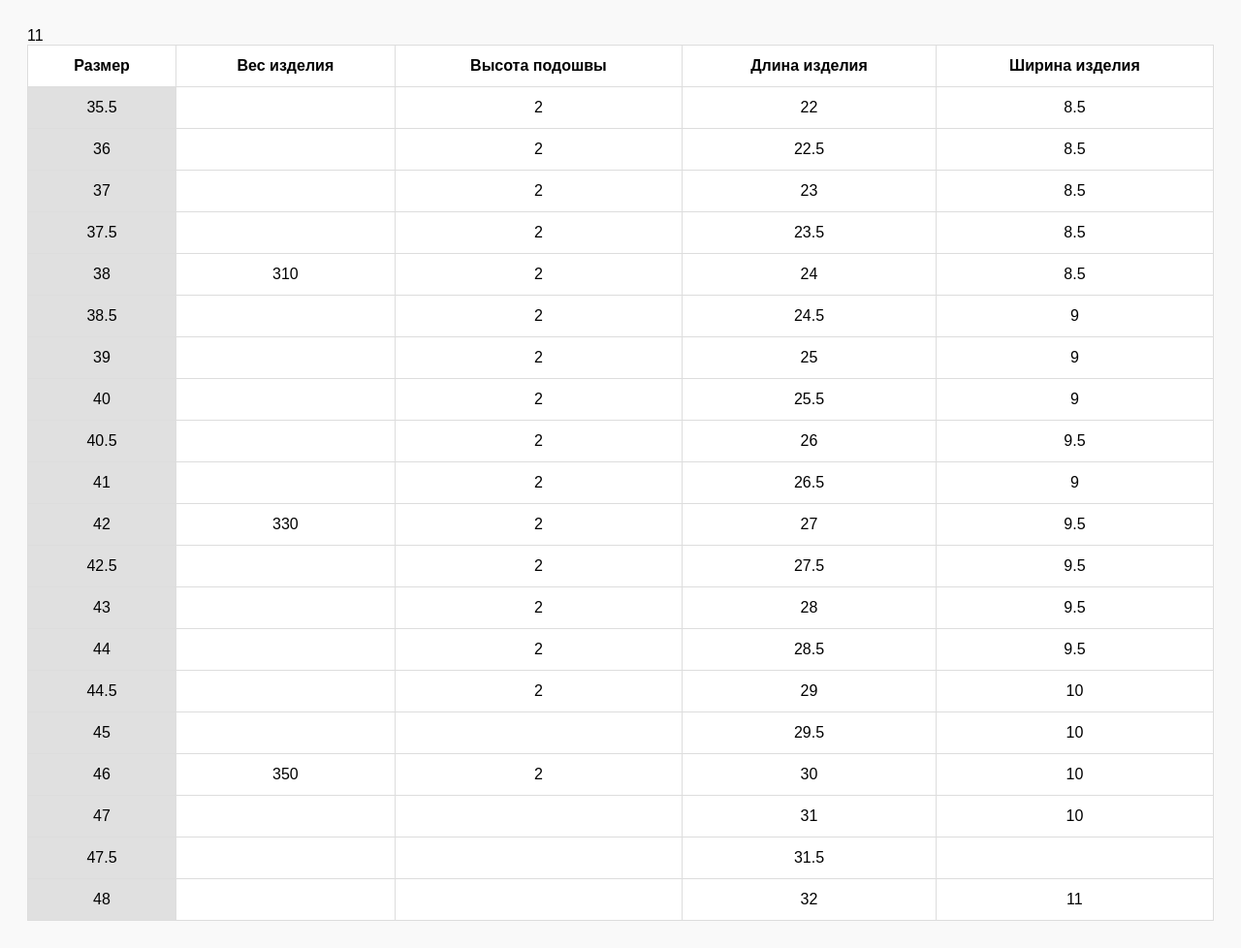
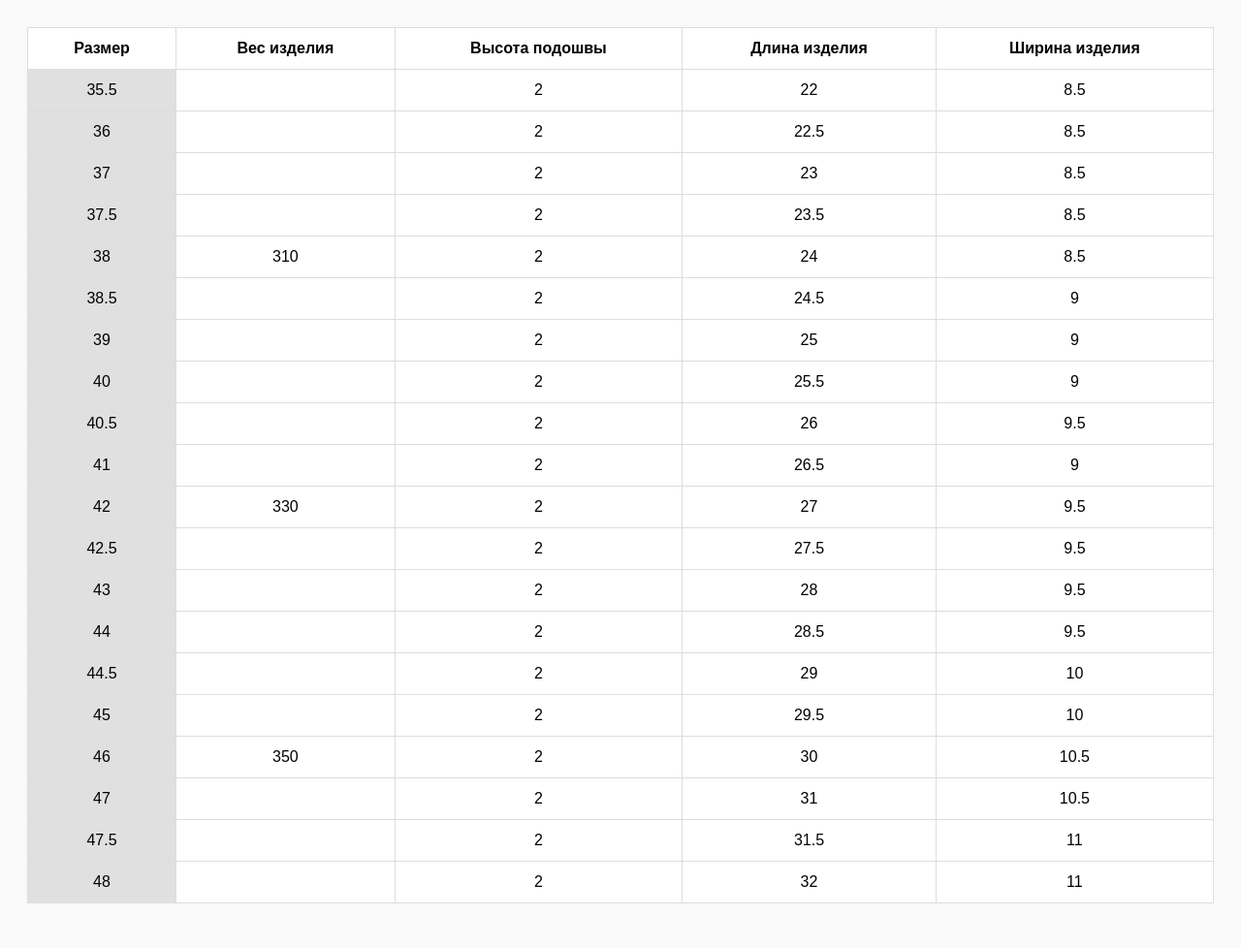
Before and after one commit to man01kzk/tanshanlo-, a plain HTML site: page index.html in a window 1280 px wide. Shown: the whole page at 97% size. Drawn offline with Linux system fonts and the light colour scheme; a script that the page names is missing.

Commit message:
Update index.html

```diff
--- a/index.html
+++ b/index.html
@@ -2,7 +2,7 @@
 <html lang="ru">
 <head>
   <meta charset="UTF-8">
-  <title>Таблица с подсветкой</title>
+  <title>ТаnTanTan</title>
   <style>
     body {
       font-family: Arial, sans-serif;
@@ -82,11 +82,11 @@
     <tr><td class="first-row">43</td><td></td><td>2</td><td>28</td><td>9.5</td></tr>
     <tr><td class="first-row">44</td><td></td><td>2</td><td>28.5</td><td>9.5</td></tr>
     <tr><td class="first-row">44.5</td><td></td><td>2</td><td>29</td><td>10</td></tr>
-    <tr><td class="first-row">45</td><td></td><td></td><td>29.5</td><td>10</td></tr>
-    <tr><td class="first-row">46</td><td>350</td><td>2</td><td>30</td><td>10</td></tr>
-    <tr><td class="first-row">47</td><td></td><td></td><td>31</td><td>10</td></tr>
-    <tr><td class="first-row">47.5</td><td></td><td></td><td>31.5</td>11<td></td></tr>
-    <tr><td class="first-row">48</td><td></td><td></td><td>32</td><td>11</td></tr>
+    <tr><td class="first-row">45</td><td></td><td>2</td><td>29.5</td><td>10</td></tr>
+    <tr><td class="first-row">46</td><td>350</td><td>2</td><td>30</td><td>10.5</td></tr>
+    <tr><td class="first-row">47</td><td></td><td>2</td><td>31</td><td>10.5</td></tr>
+    <tr><td class="first-row">47.5</td><td></td><td>2</td><td>31.5</td><td>11</td></tr>
+    <tr><td class="first-row">48</td><td></td><td>2</td><td>32</td><td>11</td></tr>
   </tbody>
 </table>
 
```
